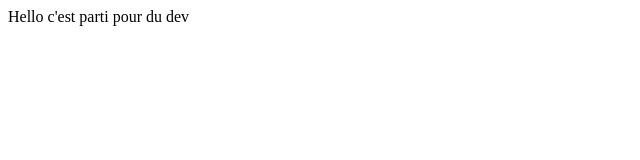
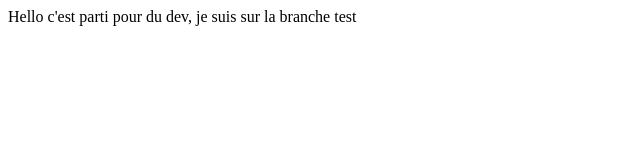
Before and after one commit to VinceS42/training-ghit, a plain HTML site: page index.html in a window 1280 px wide. Shown: the whole page, without its empty margins (0-640 px from the left). Drawn offline with Linux system fonts and the light colour scheme.

Commit message:
ass message in index.html

```diff
--- a/index.html
+++ b/index.html
@@ -1 +1 @@
-<p>Hello c'est parti pour du dev</p>
+<p>Hello c'est parti pour du dev, je suis sur la branche test</p>
```
